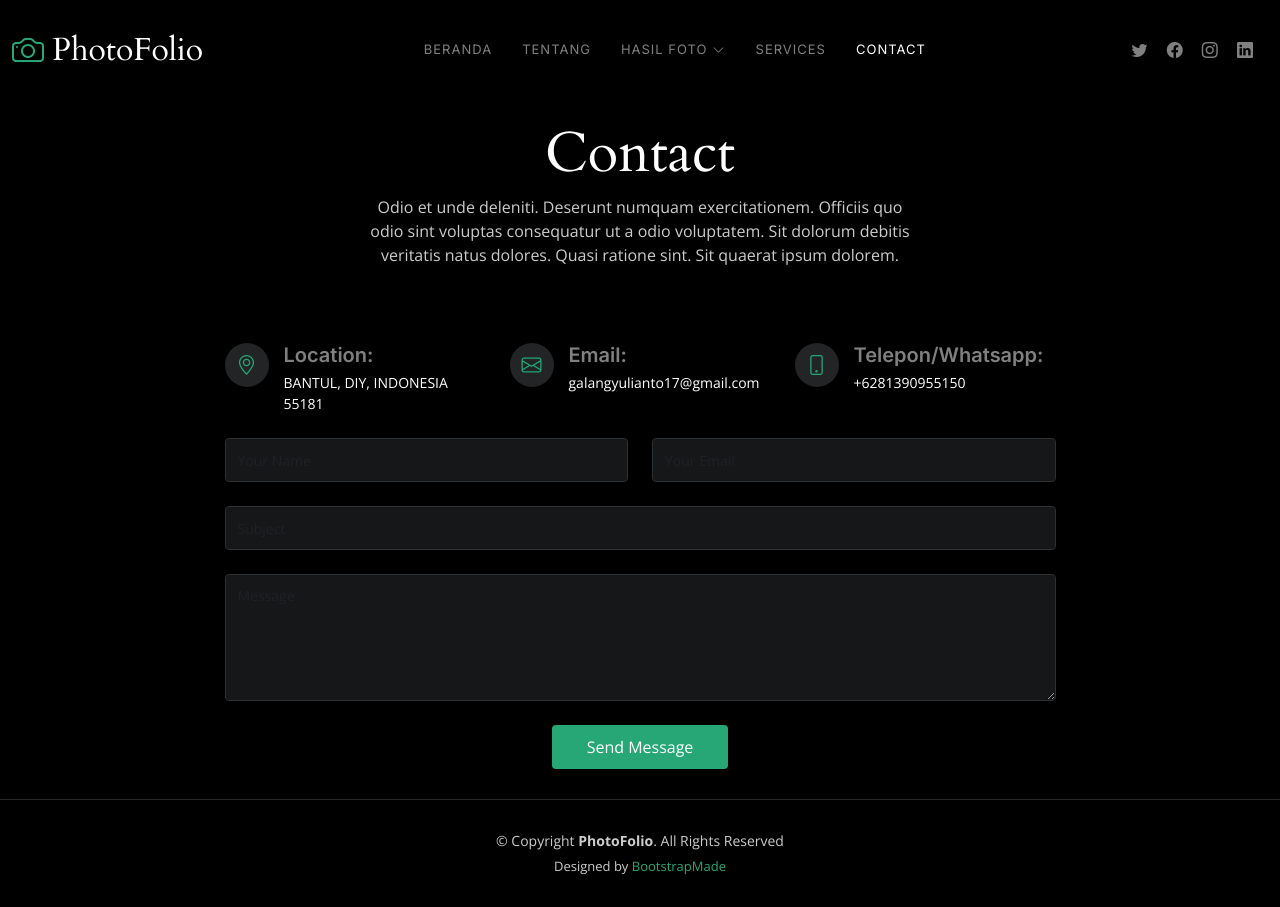
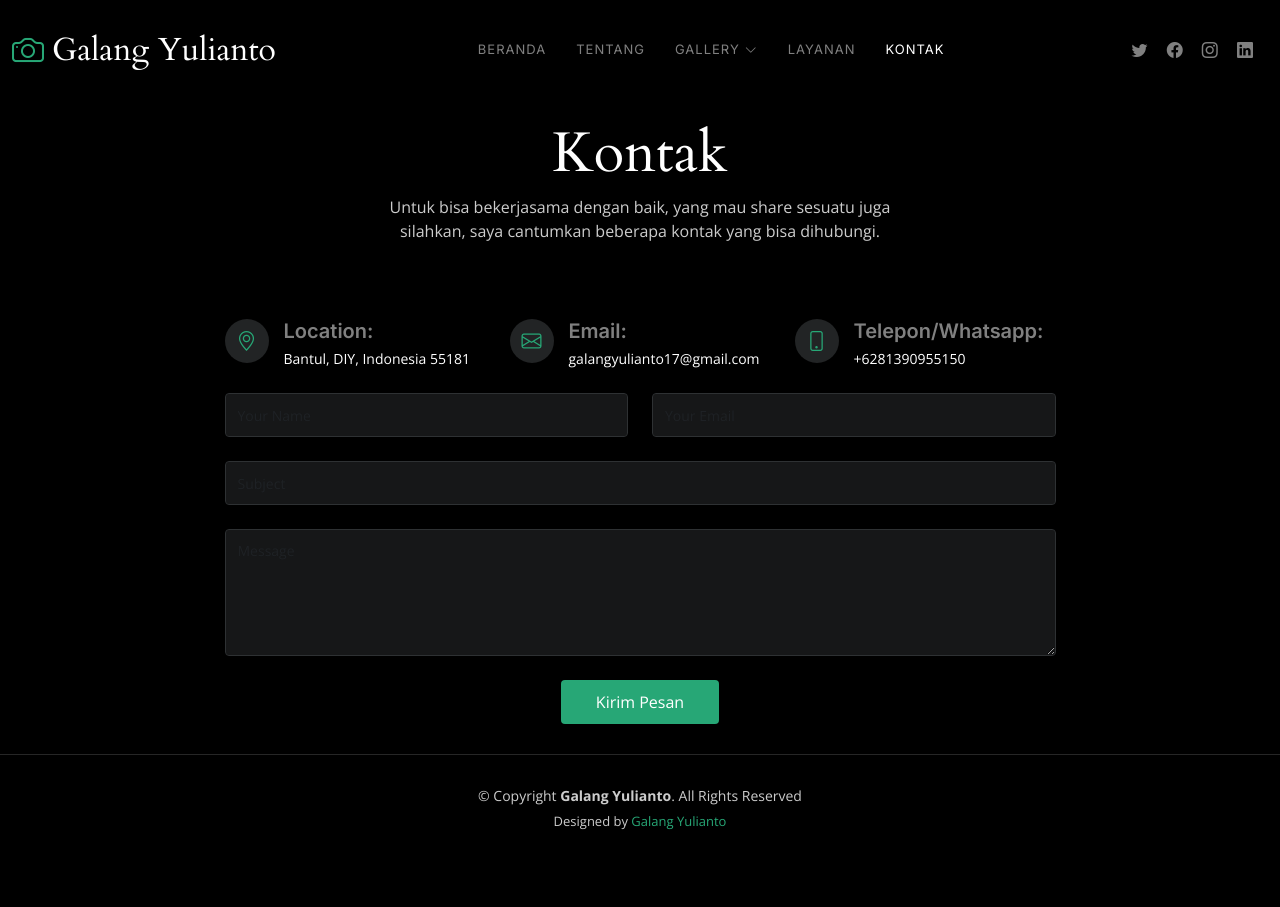
Before and after one commit to Galang214/Galang214.github.io, a plain HTML site: page contact.html in a window 1280 px wide. After the commit the page ends 862 px from the top, so only its background shows below. Drawn offline with nearby package versions, Linux system fonts and the light colour scheme.

Commit message:
perbaharui

```diff
--- a/contact.html
+++ b/contact.html
@@ -5,7 +5,7 @@
   <meta charset="utf-8">
   <meta content="width=device-width, initial-scale=1.0" name="viewport">
 
-  <title>Galang Yulianto - Contact</title>
+  <title>Galang Yulianto - Kontak</title>
   <meta content="" name="description">
   <meta content="" name="keywords">
 
@@ -47,14 +47,14 @@
         <!-- Uncomment the line below if you also wish to use an image logo -->
         <!-- <img src="assets/img/logo.png" alt=""> -->
         <i class="bi bi-camera"></i>
-        <h1>PhotoFolio</h1>
+        <h1>Galang Yulianto</h1>
       </a>
 
       <nav id="navbar" class="navbar">
         <ul>
           <li><a href="index.html">Beranda</a></li>
           <li><a href="about.html">Tentang</a></li>
-          <li class="dropdown"><a href="#"><span>Hasil Foto</span> <i class="bi bi-chevron-down dropdown-indicator"></i></a>
+          <li class="dropdown"><a href="#"><span>Gallery</span> <i class="bi bi-chevron-down dropdown-indicator"></i></a>
             <ul>
               <li><a href="gallery.html">Alam</a></li>
               <li><a href="gallery.html">Orang</a></li>
@@ -71,8 +71,8 @@
               </li>
             </ul>
           </li>
-          <li><a href="services.html">Services</a></li>
-          <li><a href="contact.html" class="active">Contact</a></li>
+          <li><a href="services.html">Layanan</a></li>
+          <li><a href="contact.html" class="active">Kontak</a></li>
         </ul>
       </nav><!-- .navbar -->
 
@@ -95,8 +95,8 @@
       <div class="container position-relative">
         <div class="row d-flex justify-content-center">
           <div class="col-lg-6 text-center">
-            <h2>Contact</h2>
-            <p>Odio et unde deleniti. Deserunt numquam exercitationem. Officiis quo odio sint voluptas consequatur ut a odio voluptatem. Sit dolorum debitis veritatis natus dolores. Quasi ratione sint. Sit quaerat ipsum dolorem.</p>
+            <h2>Kontak</h2>
+            <p>Untuk bisa bekerjasama dengan baik, yang mau share sesuatu juga silahkan, saya cantumkan beberapa kontak yang bisa dihubungi.</p>
 
           </div>
         </div>
@@ -114,7 +114,7 @@
               <i class="bi bi-geo-alt flex-shrink-0"></i>
               <div>
                 <h4>Location:</h4>
-                <p>BANTUL, DIY, INDONESIA 55181</p>
+                <p>Bantul, DIY, Indonesia 55181</p>
               </div>
             </div>
           </div><!-- End Info Item -->
@@ -162,9 +162,9 @@
               <div class="my-3">
                 <div class="loading">Loading</div>
                 <div class="error-message"></div>
-                <div class="sent-message">Your message has been sent. Thank you!</div>
+                <div class="sent-message">Pesanmu telah terkirim. Terima Kasih!</div>
               </div>
-              <div class="text-center"><button type="submit">Send Message</button></div>
+              <div class="text-center"><button type="submit">Kirim Pesan</button></div>
             </form>
           </div><!-- End Contact Form -->
 
@@ -179,14 +179,14 @@
   <footer id="footer" class="footer">
     <div class="container">
       <div class="copyright">
-        &copy; Copyright <strong><span>PhotoFolio</span></strong>. All Rights Reserved
+        &copy; Copyright <strong><span>Galang Yulianto</span></strong>. All Rights Reserved
       </div>
       <div class="credits">
         <!-- All the links in the footer should remain intact. -->
         <!-- You can delete the links only if you purchased the pro version. -->
         <!-- Licensing information: https://bootstrapmade.com/license/ -->
         <!-- Purchase the pro version with working PHP/AJAX contact form: https://bootstrapmade.com/photofolio-bootstrap-photography-website-template/ -->
-        Designed by <a href="https://bootstrapmade.com/">BootstrapMade</a>
+        Designed by <a href="https://bootstrapmade.com/">Galang Yulianto</a>
       </div>
     </div>
   </footer><!-- End Footer -->
```
